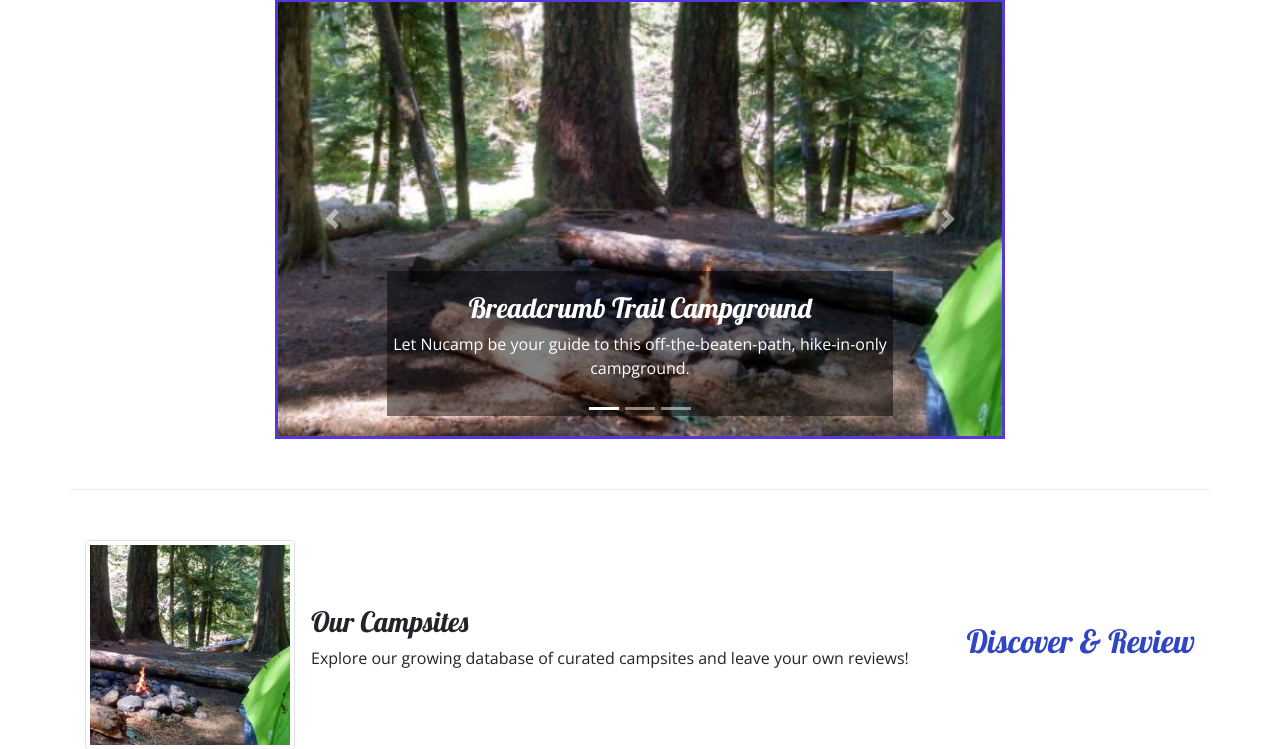
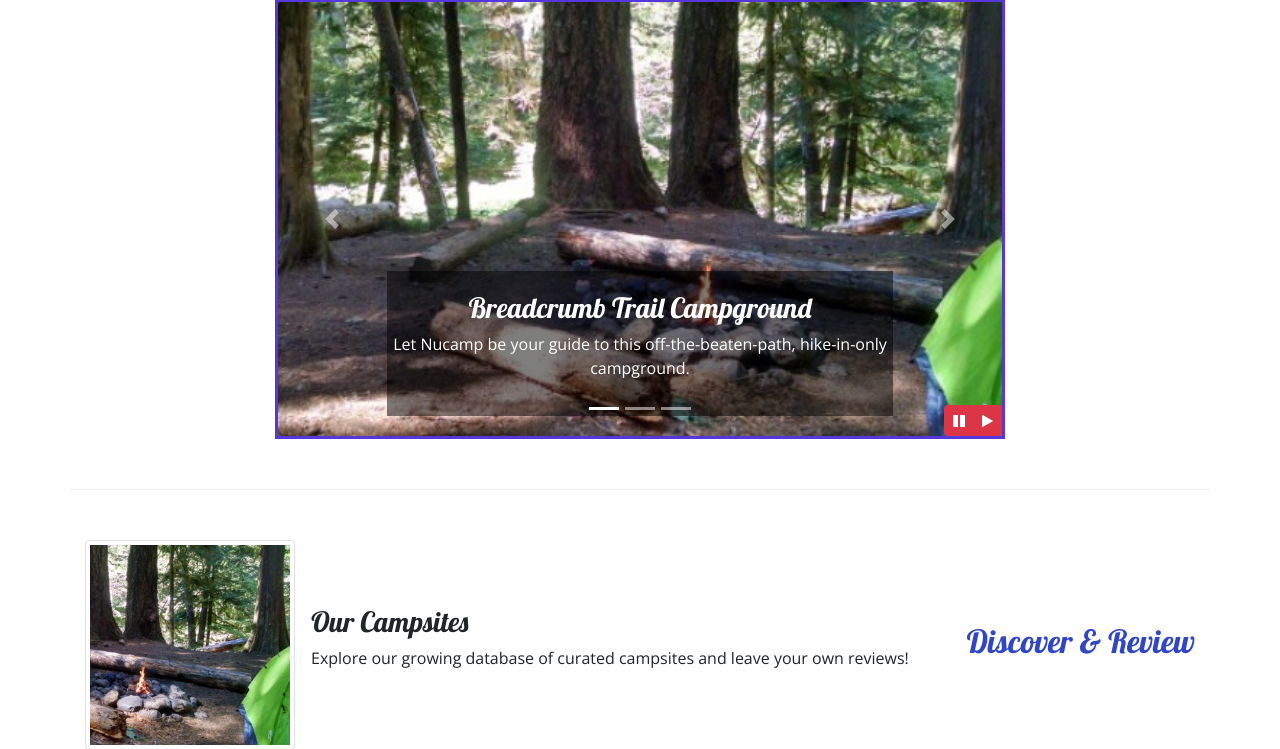
Before and after one commit to mk-bishop/nucampsite, a PHP site: page /index.html in a window 1280 px wide. Shown: the part 271-1020 px from the top of the page. Run offline with PHP 8.4, Linux system fonts and the light colour scheme; some libraries are stand-ins or nearby versions.

Commit message:
jquery part 1

```diff
--- a/css/styles.css
+++ b/css/styles.css
@@ -49,3 +49,10 @@ a, a:hover {
 .carousel {
     border: solid #5637DD;
 }
+
+#carouselButton {
+    position: absolute;
+    right: 0;
+    bottom: 0;
+    z-index: 100;
+}
--- a/index.html
+++ b/index.html
@@ -49,7 +49,7 @@
                     <div class="container-fluid">
                         <form action="">
                             <div class="row form-group">
-                                <label for="numCampers" class="col col-sm-6 col-md-8 col-form-label">Number of Campers</label>
+                                <label for="numCampers" class="col col-sm-6 col-form-label">Number of Campers</label>
                                 <div class="col">
                                     <select name="numCampers" id="numCampers" class="form-control">
                                         <option value="">Select</option>
@@ -84,7 +84,7 @@
                             </div>
                             <div class="row form-group">
                                 <div class="col">
-                                    <button class="btn-secondary text-white" data-dismiss="modal">Cancel</button>
+                                    <button class=" btn btn-secondary text-white" data-dismiss="modal">Cancel</button>
                                     <button type="submit" class="btn btn-primary">Search</button>
                                 </div>
                             </div>
@@ -195,9 +195,18 @@
                         <span class="carousel-control-next-icon"></span>
                         <span class="sr-only">Next</span>
                     </a>
+                    <div class="btn-group" id="carouselButton">
+                        <button class="btn btn-danger btn-sm" id="carouselPause">
+                            <i class="fa fa-pause"></i>
+                        </button>
+                        <button class="btn btn-danger btn-sm" id="carouselPlay">
+                            <i class="fa fa-play"></i>
+                        </button>
+                    </div>
                 </div>
             </div>
         </div>
+
         <div class="row row-content align-items-center">
             <div class="col-sm-4 order-sm-last col-md-3">
                 <h2 class="text-sm-right">Discover & Review</h2>
@@ -277,6 +286,18 @@
     <script src="node_modules/popper.js/dist/umd/popper.min.js"></script>
     <script src="node_modules/bootstrap/dist/js/bootstrap.min.js"></script>
 
+    <script>
+        $(function() {
+            $(".carousel").carousel( {interval: 2000 } );
+            $("#carouselPause").click(function(){
+                $(".carousel").carousel("pause");
+            });
+            $("#carouselPlay").click(function(){
+                $(".carousel").carousel("cycle");
+            })
+        });
+    </script>
+
     <!-- <script>
         $(function() {
             $('[data-toggle="tooltip"]').tooltip()
```
